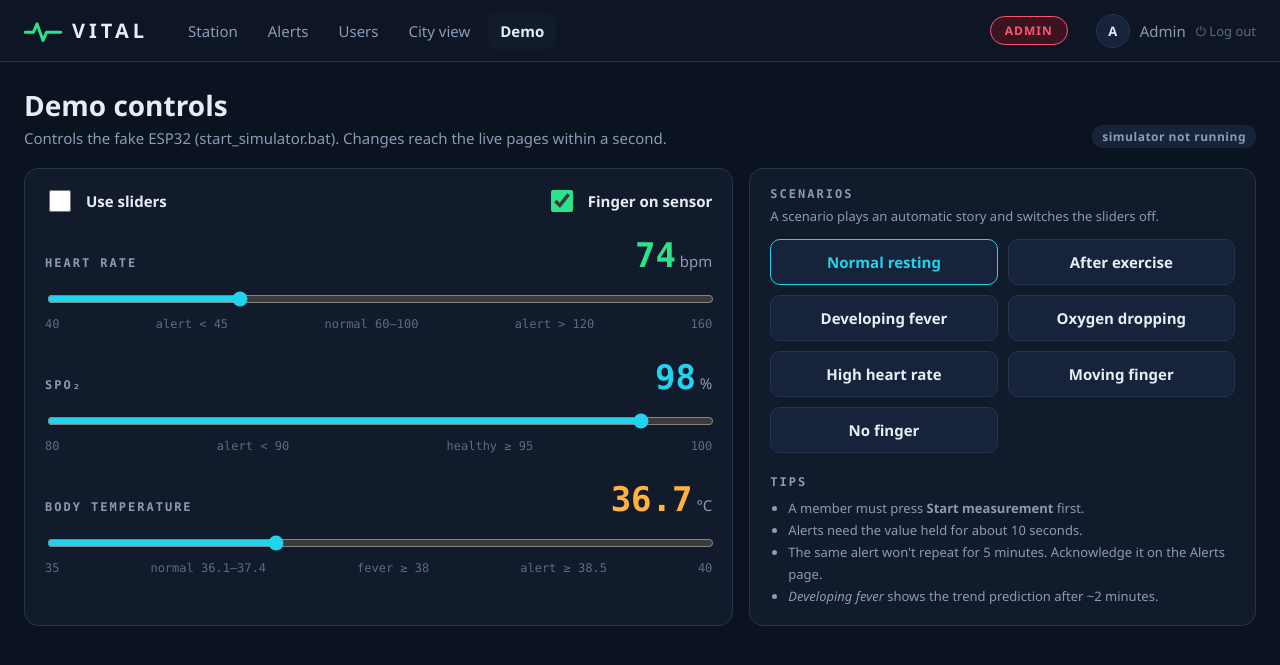
After one commit to amaykrishnacr/vital, a Flask app: page /admin/demo in a window 1280 px wide. The commit adds this page. Shown: the top 665 px of the page. Run offline with Flask 3, Linux system fonts and the light colour scheme; the visitor is signed in with stand-in values (Sample User, id 1); data comes from the database, SQL or seed files in the repository; data that the repository does not hold is empty; parts of the project's set-up code (start-up, migrations or seed data) failed here and were passed over.

Commit message:
Add Demo page with sliders to drive the simulator
- Admin Demo page: heart rate, SpO2, temperature sliders and finger switch
- Simulator follows the sliders (or a scenario) within a second
- DEMO DATA tag on the device panel and station when readings are simulated

Co-Authored-By: Claude Opus 5.5 <noreply@anthropic.com>
Claude-Session: https://claude.ai/code/session_01Kr2uGoeYrgrMFoPUzPsS75

```diff
--- /dev/null
+++ b/server/templates/admin_demo.html
@@ -0,0 +1,103 @@
+{% extends "base.html" %}
+{% block title %}Demo controls{% endblock %}
+{% block content %}
+<style>
+  .sl { margin-bottom: 26px; }
+  .sl .top { display: flex; justify-content: space-between; align-items: baseline; margin-bottom: 8px; }
+  .sl .v { font-family: var(--mono); font-size: 34px; font-weight: 700; }
+  input[type=range] { width: 100%; accent-color: var(--cyan); height: 28px; }
+  .scen { display: grid; grid-template-columns: 1fr 1fr; gap: 10px; }
+  .scen .btn { justify-content: center; padding: 12px; }
+  .scen .btn.on { border-color: var(--cyan); color: var(--cyan); }
+  .switch { display: flex; align-items: center; gap: 12px; cursor: pointer; font-weight: 600; }
+  .switch input { width: 22px; height: 22px; accent-color: var(--green); }
+  .marks { display: flex; justify-content: space-between; color: var(--dim); font-size: 12px; font-family: var(--mono); }
+</style>
+<div class="page-head">
+  <div><h1>Demo controls</h1><p>Controls the fake ESP32 (start_simulator.bat). Changes reach the live pages within a second.</p></div>
+  <div class="spacer"></div>
+  <span id="devState" class="tag off">no simulator</span>
+</div>
+
+<div class="grid" style="grid-template-columns: 1.4fr 1fr;">
+  <div class="panel">
+    <div style="display:flex;justify-content:space-between;align-items:center;margin-bottom:20px">
+      <label class="switch"><input type="checkbox" id="enabled"> Use sliders</label>
+      <label class="switch"><input type="checkbox" id="finger" checked> Finger on sensor</label>
+    </div>
+    <div class="sl">
+      <div class="top"><span class="label c-green">Heart rate</span><span><span class="v c-green" id="bpmV">74</span> <span class="muted">bpm</span></span></div>
+      <input type="range" id="bpm" min="40" max="160" step="1" value="74">
+      <div class="marks"><span>40</span><span>alert &lt; 45</span><span>normal 60–100</span><span>alert &gt; 120</span><span>160</span></div>
+    </div>
+    <div class="sl">
+      <div class="top"><span class="label c-cyan">SpO₂</span><span><span class="v c-cyan" id="spo2V">98</span> <span class="muted">%</span></span></div>
+      <input type="range" id="spo2" min="80" max="100" step="1" value="98">
+      <div class="marks"><span>80</span><span>alert &lt; 90</span><span>healthy ≥ 95</span><span>100</span></div>
+    </div>
+    <div class="sl" style="margin-bottom:6px">
+      <div class="top"><span class="label c-amber">Body temperature</span><span><span class="v c-amber" id="tempV">36.7</span> <span class="muted">°C</span></span></div>
+      <input type="range" id="temp" min="35" max="40" step="0.1" value="36.7">
+      <div class="marks"><span>35</span><span>normal 36.1–37.4</span><span>fever ≥ 38</span><span>alert ≥ 38.5</span><span>40</span></div>
+    </div>
+  </div>
+  <div class="panel">
+    <div class="label c-violet">Scenarios</div>
+    <p class="muted" style="font-size:13px;margin:6px 0 14px">A scenario plays an automatic story and switches the sliders off.</p>
+    <div class="scen" id="scen"></div>
+    <div class="label" style="margin-top:22px">Tips</div>
+    <ul class="muted" style="font-size:13px;line-height:1.7;padding-left:18px;margin:8px 0 0">
+      <li>A member must press <b>Start measurement</b> first.</li>
+      <li>Alerts need the value held for about 10 seconds.</li>
+      <li>The same alert won't repeat for 5 minutes. Acknowledge it on the Alerts page.</li>
+      <li><i>Developing fever</i> shows the trend prediction after ~2 minutes.</li>
+    </ul>
+  </div>
+</div>
+{% endblock %}
+{% block scripts %}
+<script>
+const $ = id => document.getElementById(id);
+const NAMES = { normal: "Normal resting", exercise: "After exercise", fever: "Developing fever", low_oxygen: "Oxygen dropping",
+                high_hr: "High heart rate", noisy: "Moving finger", no_finger: "No finger" };
+let timer = null, current = null;
+
+function show() {
+  $("bpmV").textContent = $("bpm").value;
+  $("spo2V").textContent = $("spo2").value;
+  $("tempV").textContent = Number($("temp").value).toFixed(1);
+}
+function send(extra = {}) {
+  clearTimeout(timer);
+  timer = setTimeout(async () => {
+    try {
+      await api("/api/demo/manual", { body: Object.assign({
+        enabled: $("enabled").checked, finger: $("finger").checked,
+        bpm: +$("bpm").value, spo2: +$("spo2").value, temp: +$("temp").value }, extra) });
+      load();
+    } catch (e) { toast(e.message, true); }
+  }, 120);
+}
+["bpm", "spo2", "temp"].forEach(id => $(id).oninput = () => { show(); $("enabled").checked = true; send(); });
+$("enabled").onchange = () => send();
+$("finger").onchange = () => { $("enabled").checked = true; send(); };
+
+async function load() {
+  const d = await api("/api/demo/state");
+  const m = d.manual;
+  if (document.activeElement.type !== "range") {
+    $("enabled").checked = m.enabled; $("finger").checked = m.finger;
+    $("bpm").value = m.bpm; $("spo2").value = m.spo2; $("temp").value = m.temp; show();
+  }
+  current = m.enabled ? null : d.scenario;
+  $("scen").innerHTML = d.scenarios.map(s => `<button class="btn ${s === current ? "on" : ""}" data-s="${s}">${NAMES[s] || s}</button>`).join("");
+  $("scen").querySelectorAll("button").forEach(b => b.onclick = async () => {
+    await api("/api/demo/scenario", { body: { scenario: b.dataset.s } }); toast("Scenario: " + NAMES[b.dataset.s]); load();
+  });
+  const sim = d.devices.find(x => x.online && String(x.fw).startsWith("sim"));
+  $("devState").className = "tag " + (sim ? "ok" : "off");
+  $("devState").textContent = sim ? "simulator connected" : "simulator not running";
+}
+load(); setInterval(load, 3000);
+</script>
+{% endblock %}
--- a/server/templates/admin_station.html
+++ b/server/templates/admin_station.html
@@ -105,8 +105,9 @@ async function poll() {
     $("stLive").textContent = d.tiles.filter(t => t.measuring).length;
     $("stAlerts").textContent = d.unacknowledged;
     $("stDev").textContent = d.devices.filter(x => x.online).length + " / " + d.devices.length;
-    $("sub").textContent = `${d.tiles.length} users · ${d.devices.filter(x => x.online).length} device online · ` +
-      `Telegram ${d.telegram ? "connected" : "not configured"}`;
+    const sim = d.devices.some(x => x.online && String(x.fw).startsWith("sim"));
+    $("sub").innerHTML = `${d.tiles.length} users · ${d.devices.filter(x => x.online).length} device online · ` +
+      `Telegram ${d.telegram ? "connected" : "not configured"}` + (sim ? ' · <span class="tag warning">DEMO DATA</span>' : "");
     if (!scenarioInit) {
       $("scenario").innerHTML = d.scenarios.map(s => `<option value="${s}">${NAMES[s] || s}</option>`).join("");
       $("scenario").value = d.scenario; scenarioInit = true;
--- a/server/templates/base.html
+++ b/server/templates/base.html
@@ -21,6 +21,7 @@
       <a href="/admin/alerts" class="{{ 'active' if page=='alerts' }}">Alerts<span class="count hidden" id="navAlerts">0</span></a>
       <a href="/admin/users" class="{{ 'active' if page=='users' }}">Users</a>
       <a href="/admin/city" class="{{ 'active' if page=='city' }}">City view</a>
+      <a href="/admin/demo" class="{{ 'active' if page=='demo' }}">Demo</a>
     {% else %}
       <a href="/live" class="{{ 'active' if page=='live' }}">Live</a>
       <a href="/history" class="{{ 'active' if page=='history' }}">History</a>
--- a/server/templates/live.html
+++ b/server/templates/live.html
@@ -252,7 +252,7 @@ function render(d) {
   $("dvRssi").textContent = dv && dv.rssi != null ? dv.rssi + " dBm" : "--";
   $("dvRate").textContent = dv ? dv.rate + " Hz" : "--";
   $("dvLast").textContent = dv ? dv.last_packet_s + " s ago" : "--";
-  $("dvFw").textContent = dv ? dv.fw : "--";
+  $("dvFw").innerHTML = dv ? fmt.esc(dv.fw) + (String(dv.fw).startsWith("sim") ? ' <span class="tag warning">DEMO DATA</span>' : "") : "--";
 }
 
 let busy = false;
--- a/server/vital/api.py
+++ b/server/vital/api.py
@@ -29,11 +29,45 @@ def reading():
     return jsonify(live.process(payload, request.remote_addr))
 
 
+DEFAULT_MANUAL = {"enabled": False, "bpm": 74, "spo2": 98, "temp": 36.7, "finger": True}
+
+
+def _manual():
+    import json
+    try:
+        return dict(DEFAULT_MANUAL, **json.loads(db.get_setting("sim_manual", "{}")))
+    except Exception:
+        return dict(DEFAULT_MANUAL)
+
+
 @api.get("/demo/scenario")
 def get_scenario():
     if not _device_ok():
         return jsonify({"ok": False, "error": "bad device key"}), 403
-    return jsonify({"scenario": db.get_setting("sim_scenario", "normal")})
+    return jsonify({"scenario": db.get_setting("sim_scenario", "normal"), "manual": _manual()})
+
+
+@api.get("/demo/state")
+@login_required("admin")
+def demo_state(admin):
+    return jsonify({"scenario": db.get_setting("sim_scenario", "normal"), "manual": _manual(),
+                    "scenarios": SCENARIOS, "devices": live.devices_snapshot()})
+
+
+@api.post("/demo/manual")
+@login_required("admin")
+def demo_manual(admin):
+    import json
+    f = request.get_json(silent=True) or {}
+    m = _manual()
+    for k in ("bpm", "spo2", "temp"):
+        if k in f:
+            m[k] = float(f[k])
+    for k in ("enabled", "finger"):
+        if k in f:
+            m[k] = bool(f[k])
+    db.set_setting("sim_manual", json.dumps(m))
+    return jsonify({"ok": True, "manual": m})
 
 
 # ------------------------------------------------------------------ user
@@ -278,6 +312,9 @@ def set_scenario(admin):
     if s not in SCENARIOS:
         return jsonify({"ok": False, "error": "unknown scenario"}), 400
     db.set_setting("sim_scenario", s)
+    import json
+    m = _manual(); m["enabled"] = False                     # a scenario takes over from the sliders
+    db.set_setting("sim_manual", json.dumps(m))
     return jsonify({"ok": True, "scenario": s})
 
 
--- a/server/vital/pages.py
+++ b/server/vital/pages.py
@@ -69,3 +69,9 @@ def admin_users(user):
 @login_required("admin")
 def admin_city(user):
     return render_template("admin_city.html", user=user, page="city", city=config.CITY_NAME)
+
+
+@pages.route("/admin/demo")
+@login_required("admin")
+def admin_demo(user):
+    return render_template("admin_demo.html", user=user, page="demo")
```
Also changed, not shown: simulator/fake_esp32.py (+15 -4 lines), README.md.
